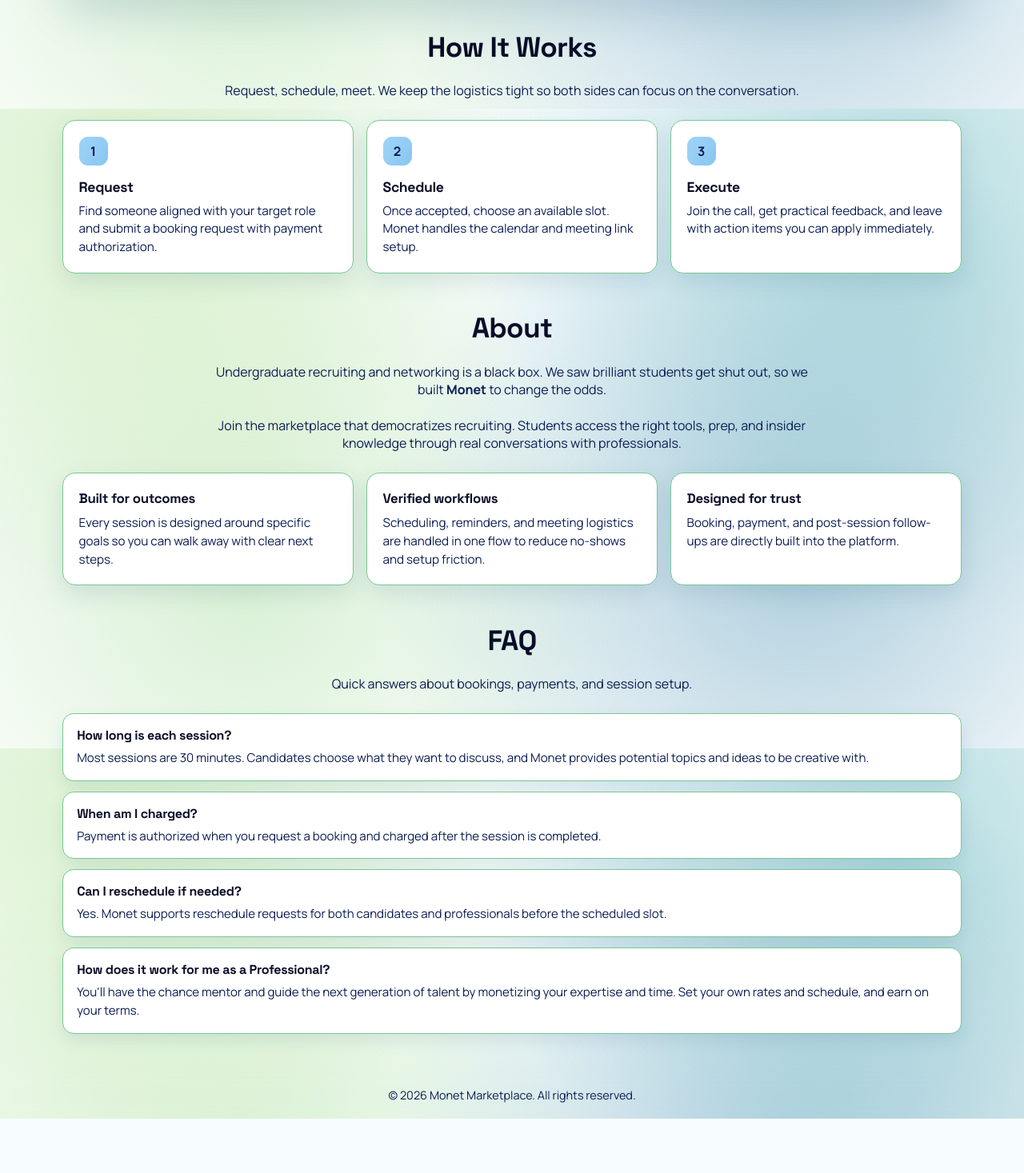
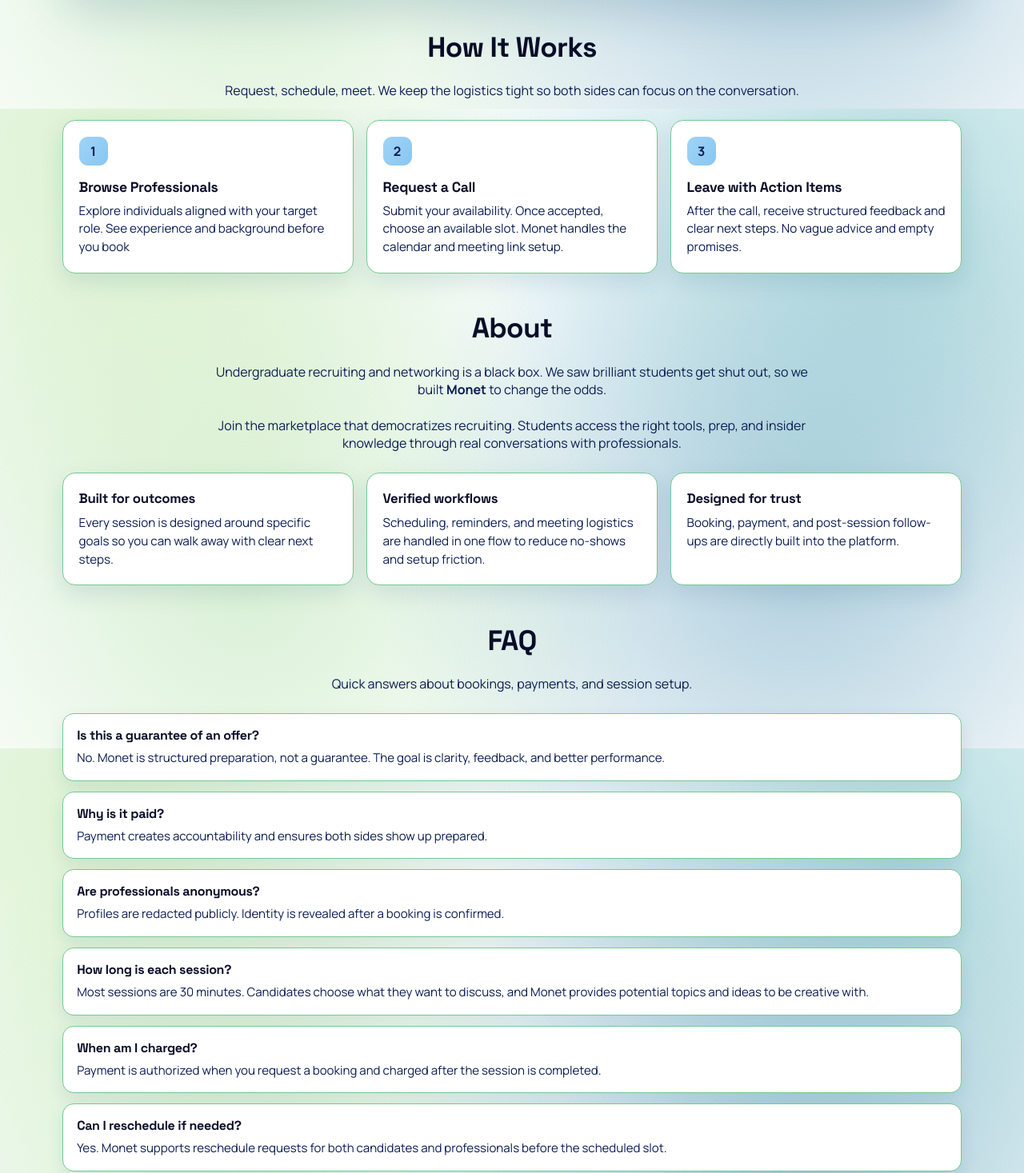
Before and after one commit to euisang214/monet4.0, a Next.js app: page / in a window 1280 px wide. Shown: the part 664-2131 px from the top of the page at 80% size. Before the commit the page ends 2063 px from the top, so only its background shows below. Built offline with nearby package versions, Linux system fonts and the light colour scheme; no server answers.

Commit message:
udpated landing wording

```diff
--- a/src/app/(public)/page.tsx
+++ b/src/app/(public)/page.tsx
@@ -44,23 +44,23 @@ export default function LandingPage() {
                 <div className={styles.steps}>
                     <article className={styles.step}>
                         <div className={styles.stepNumber}>1</div>
-                        <h3 className={styles.stepTitle}>Request</h3>
+                        <h3 className={styles.stepTitle}>Browse Professionals</h3>
                         <p className={styles.stepDescription}>
-                            Find someone aligned with your target role and submit a booking request with payment authorization.
+                            Explore individuals aligned with your target role. See experience and background before you book
                         </p>
                     </article>
                     <article className={styles.step}>
                         <div className={styles.stepNumber}>2</div>
-                        <h3 className={styles.stepTitle}>Schedule</h3>
+                        <h3 className={styles.stepTitle}>Request a Call</h3>
                         <p className={styles.stepDescription}>
-                            Once accepted, choose an available slot. Monet handles the calendar and meeting link setup.
+                            Submit your availability. Once accepted, choose an available slot. Monet handles the calendar and meeting link setup.
                         </p>
                     </article>
                     <article className={styles.step}>
                         <div className={styles.stepNumber}>3</div>
-                        <h3 className={styles.stepTitle}>Execute</h3>
+                        <h3 className={styles.stepTitle}>Leave with Action Items</h3>
                         <p className={styles.stepDescription}>
-                            Join the call, get practical feedback, and leave with action items you can apply immediately.
+                            After the call, receive structured feedback and clear next steps. No vague advice and empty promises.
                         </p>
                     </article>
                 </div>
@@ -101,6 +101,24 @@ export default function LandingPage() {
                 </p>
                 <div className={styles.faqList}>
                     <article className={styles.faqItem}>
+                        <h3 className={styles.faqQuestion}>Is this a guarantee of an offer?</h3>
+                        <p className={styles.faqAnswer}>
+                            No. Monet is structured preparation, not a guarantee. The goal is clarity, feedback, and better performance.
+                        </p>
+                    </article>
+                    <article className={styles.faqItem}>
+                        <h3 className={styles.faqQuestion}>Why is it paid?</h3>
+                        <p className={styles.faqAnswer}>
+                            Payment creates accountability and ensures both sides show up prepared.
+                        </p>
+                    </article>
+                    <article className={styles.faqItem}>
+                        <h3 className={styles.faqQuestion}>Are professionals anonymous?</h3>
+                        <p className={styles.faqAnswer}>
+                            Profiles are redacted publicly. Identity is revealed after a booking is confirmed.
+                        </p>
+                    </article>
+                    <article className={styles.faqItem}>
                         <h3 className={styles.faqQuestion}>How long is each session?</h3>
                         <p className={styles.faqAnswer}>
                             Most sessions are 30 minutes. Candidates choose what they want to discuss, and Monet provides potential topics and ideas to be creative with.
@@ -118,7 +136,7 @@ export default function LandingPage() {
                             Yes. Monet supports reschedule requests for both candidates and professionals before the scheduled slot.
                         </p>
                     </article>
-                                        <article className={styles.faqItem}>
+                    <article className={styles.faqItem}>
                         <h3 className={styles.faqQuestion}>How does it work for me as a Professional?</h3>
                         <p className={styles.faqAnswer}>
                             You'll have the chance mentor and guide the next generation of talent by monetizing your expertise and time. Set your own rates and schedule, and earn on your terms.
```
